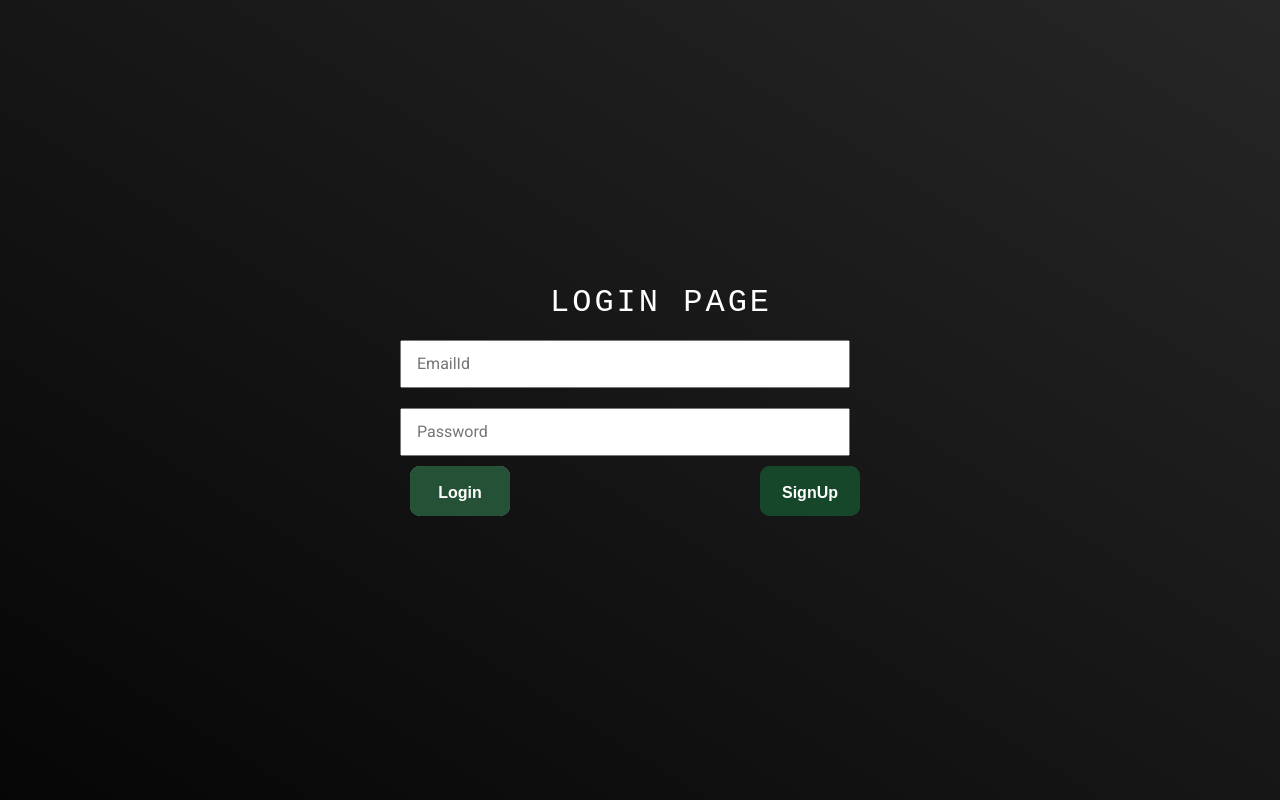
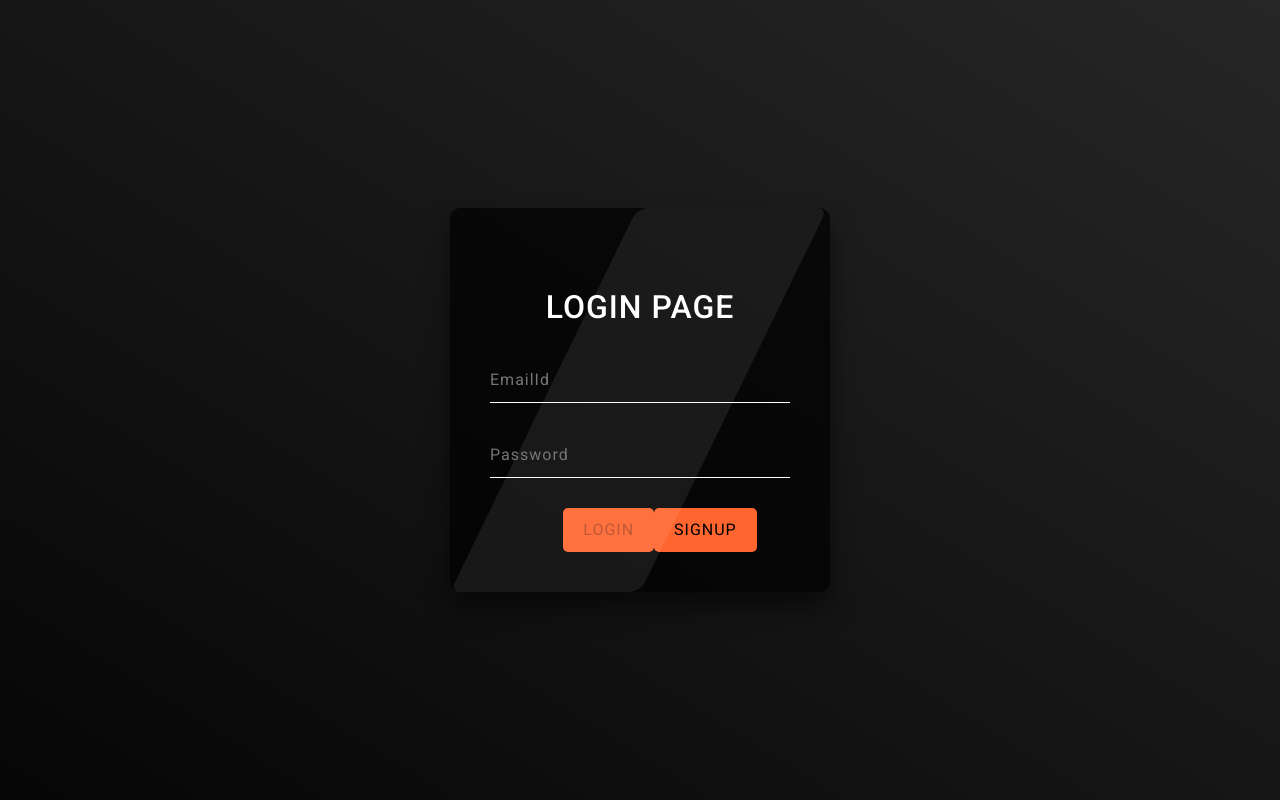
Before and after one commit to aravindkv27/salesForescastApplication, an Angular app: page /login in a window 1280 px wide. Shown: the top 800 px of the page. Built offline with nearby package versions, Linux system fonts and the light colour scheme; no server answers.

Commit message:
Frontend

```diff
--- a/src/app/homepage/homepage.component.html
+++ b/src/app/homepage/homepage.component.html
@@ -11,7 +11,7 @@
 </mat-toolbar>
 </p>
 <div class="login-wrapper" style="width: auto; height: auto;">
-  <form>
+  <form [formGroup]="home">
     <h2>FILE UPLOAD</h2>
     <mat-card class="card">
         <mat-form-field floatPlaceholder="never">
--- a/src/app/homepage/homepage.component.ts
+++ b/src/app/homepage/homepage.component.ts
@@ -50,7 +50,7 @@ export class HomepageComponent implements OnInit {
   fileUpload() {
     if (this.file) {
       this.showLoader = true;
-      let url = "http://localhost:4200/api/home"
+      let url = "http://localhost:5000/api/home"
       this.http.post(url, this.formfile).subscribe((res) => {
         this.showLoader = false;
         this._snackBar.open("File successfully uploaded", "Ok", { duration: 5000 });
@@ -72,6 +72,7 @@ export class HomepageComponent implements OnInit {
     this.formfile.delete('file');
     // this.fileSelect
   }
+
   seeCharts(){
     this.router.navigate(['display']);
   }
--- a/src/app/login/login.component.css
+++ b/src/app/login/login.component.css
@@ -1,123 +1,152 @@
-.wrapper{
+* {
+  margin: 0;
+  padding: 0;
+  box-sizing: border-box;
+}
+body {
+  background-size: cover;
+  font-family: sans-serif;
+  background-color: #425b63;
+}
+.login-wrapper {
+  height: 100vh;
+  width: 100vw;
   display: flex;
   justify-content: center;
   align-items: center;
-  width: 500px;
-  height: 300px;
-
 }
-.over
-{
-  display:flex;
+.form {
+  position: relative;
+  width: 100%;
+  max-width: 380px;
+  padding: 80px 40px 40px;
+  background: rgba(0, 0, 0, 0.7);
+  border-radius: 10px;
+  color: #fff;
+  box-shadow: 0 15px 25px rgba(0, 0, 0, 0.5);
+}
+.form::before {
+  content: "";
+  position: absolute;
+  top: 0;
+  left: 0;
+  width: 50%;
+  height: 100%;
+  background: rgba(255, 255, 255, 0.08);
+  transform: skewX(-26deg);
+  transform-origin: bottom left;
+  border-radius: 10px;
+  pointer-events: none;
+}
+.form img {
+  position: absolute;
+  top: -50px;
+  left: calc(50% - 50px);
+  width: 100px;
+  background: rgba(255, 255, 255, 0.8);
+  border-radius: 50%;
+}
+.form h2 {
+  text-align: center;
+  letter-spacing: 1px;
+  margin-bottom: 2rem;
+  color: white;
+}
+.form .input-group {
+  position: relative;
+}
+.form .input-group input {
+  width: 100%;
+  padding: 10px 0;
+  font-size: 1rem;
+  letter-spacing: 1px;
+  margin-bottom: 30px;
+  border: none;
+  border-bottom: 1px solid #fff;
+  outline: none;
+  background-color: transparent;
+  color: inherit;
+}
+.form .input-group label {
+  position: absolute;
+  top: 0;
+  left: 0;
+  padding: 10px 0;
+  font-size: 1rem;
+  pointer-events: none;
+  transition: 0.3s ease-out;
+}
+.form .input-group input:focus + label,
+.form .input-group input:valid + label {
+  transform: translateY(-18px);
+  color: white;
+  font-size: 0.8rem;
+}
+.register-btn {
+  display: block;
+  margin-right: auto;
+  border: none;
+  outline: none;
+  background: #ff652f;
+  font-size: 1rem;
+  text-transform: uppercase;
+  letter-spacing: 1px;
+  padding: 10px 20px;
+  border-radius: 5px;
+  cursor: pointer;
+}
+.login-btn {
+  display: block;
+  margin-left: auto;
+  border: none;
+  outline: none;
+  background: #ff652f;
+  font-size: 1rem;
+  text-transform: uppercase;
+  letter-spacing: 1px;
+  padding: 10px 20px;
+  border-radius: 5px;
+  cursor: pointer;
+}
+.forgot-pw {
+  color: inherit;
+}
+#forgot-pw {
+  position: absolute;
+  display: flex;
   justify-content: center;
   align-items: center;
-  margin-top: 250px;
+  top: 0;
+  left: 0;
+  right: 0;
+  height: 0;
+  z-index: 1;
+  background: #fff;
+  opacity: 0;
+  transition: 0.6s;
 }
-.center-block
-{
-  width: 100%;
-  /* background-color: aqua; */
-}
-button{
-  padding: 15px 10px;
-  background-color: rgb(190, 100, 44);
-  color:antiquewhite;
-  font-weight: 600;
-  border: none;
-  width: 100px;
-  cursor: pointer;
-}
-
-button:disabled{
-  background-color: darkgray;
-  opacity: 0.B;
-  color:white;
-  cursor: not-allowed;
-}
-
-.glow-on-hover {
-  width: 100px;
-  height: 50px;
-  border: none;
-  outline: none;
-  color: #fff;
-  font-family: sans-serif;
-  background: rgba(60, 95, 75, 0.737);
-  cursor: pointer;
-  position: relative;
-  z-index: 0;
-  border-radius: 10px;
-}
-.glow-on-hover:before {
-  content: '';
-  background: linear-gradient(45deg, #ff0000, #ff7300, #fffb00, #48ff00, #00ffd5, #002bff, #7a00ff, #ff00c8, #ff0000);
-  position: absolute;
-  top: -2px;
-  left:-2px;
-  background-size: 400%;
-  z-index: -1;
-  filter: blur(5px);
-  width: calc(100% + 4px);
-  height: calc(100% + 4px);
-  animation: glowing 20s linear infinite;
-  opacity: 0;
-  transition: opacity .3s ease-in-out;
-  border-radius: 10px;
-}
-
-.glow-on-hover:active {
-  color: rgb(141, 44, 44)
-}
-
-.glow-on-hover:active:after {
-  background: transparent;
-}
-
-.glow-on-hover:hover:before {
+#forgot-pw:target {
+  height: 100%;
   opacity: 1;
 }
-
-.glow-on-hover:after {
-  z-index: -1;
-  content: '';
+.close {
   position: absolute;
-  width: 100%;
-  height: 100%;
-  background: rgba(20, 71, 40, 0.882);
-  left: 0;
-  top: 0;
-  border-radius: 10px;
+  right: 1.5rem;
+  top: 0.5rem;
+  font-size: 2rem;
+  font-weight: 900;
+  text-decoration: none;
+  color: inherit;
 }
-
+.btns
+{
+    display: flex;
+    width: 100%;
+    justify-content: space-between;
+    margin-left: 20px;
+}
 @keyframes glowing {
   0% { background-position: 0 0; }
   50% { background-position: 400% 0; }
   100% { background-position: 0 0; }
 }
-
-.cvar
-{
-  width: 100%;
-  padding: 10px 15px;
-  margin:10px;
-}
-.btns
-{
-  display: flex;
-  width: 100%;
-  justify-content: space-between;
-  margin-left: 20px;
-}
-
-h2{
-  position: relative;
-  left: 160px;
-  color: white;
-  font-family: monospace;
-  letter-spacing: 3px;
-}
-
-.form-group
-{
- width: 90%;
-}
--- a/src/app/login/login.component.html
+++ b/src/app/login/login.component.html
@@ -1,15 +1,19 @@
-<div class="over">
-  <div class="wrapper">
-    <div class="center-block">
-      <form [formGroup]="login" class="form-group">
+<div class="login-wrapper">
+  <!-- <div class="wrapper">
+    <div class="center-block"> -->
+      <form [formGroup]="login" class="form">
         <h2>LOGIN PAGE</h2>
+        <div class="input-group">
            <input type="email" placeholder="EmailId" class="cvar" formControlName="email"/>
+          </div>
+          <div class="input-group">
            <input type="password" placeholder="Password" class="cvar" formControlName="pass"/>
+          </div>
            <div class="btns">
-                <button (click)="onlogin(login.value)" [disabled]="login.invalid" class="glow-on-hover">Login</button>
-                <button (click)="goToSignup()" class="glow-on-hover">SignUp</button>
+                <button (click)="onlogin(login.value)" [disabled]="login.invalid" class="login-btn">Login</button>
+                <button (click)="goToSignup()" class="register-btn">SignUp</button>
            </div>
       </form>
-    </div>
-  </div>
+    <!-- </div>
+  </div> -->
 </div>
```
